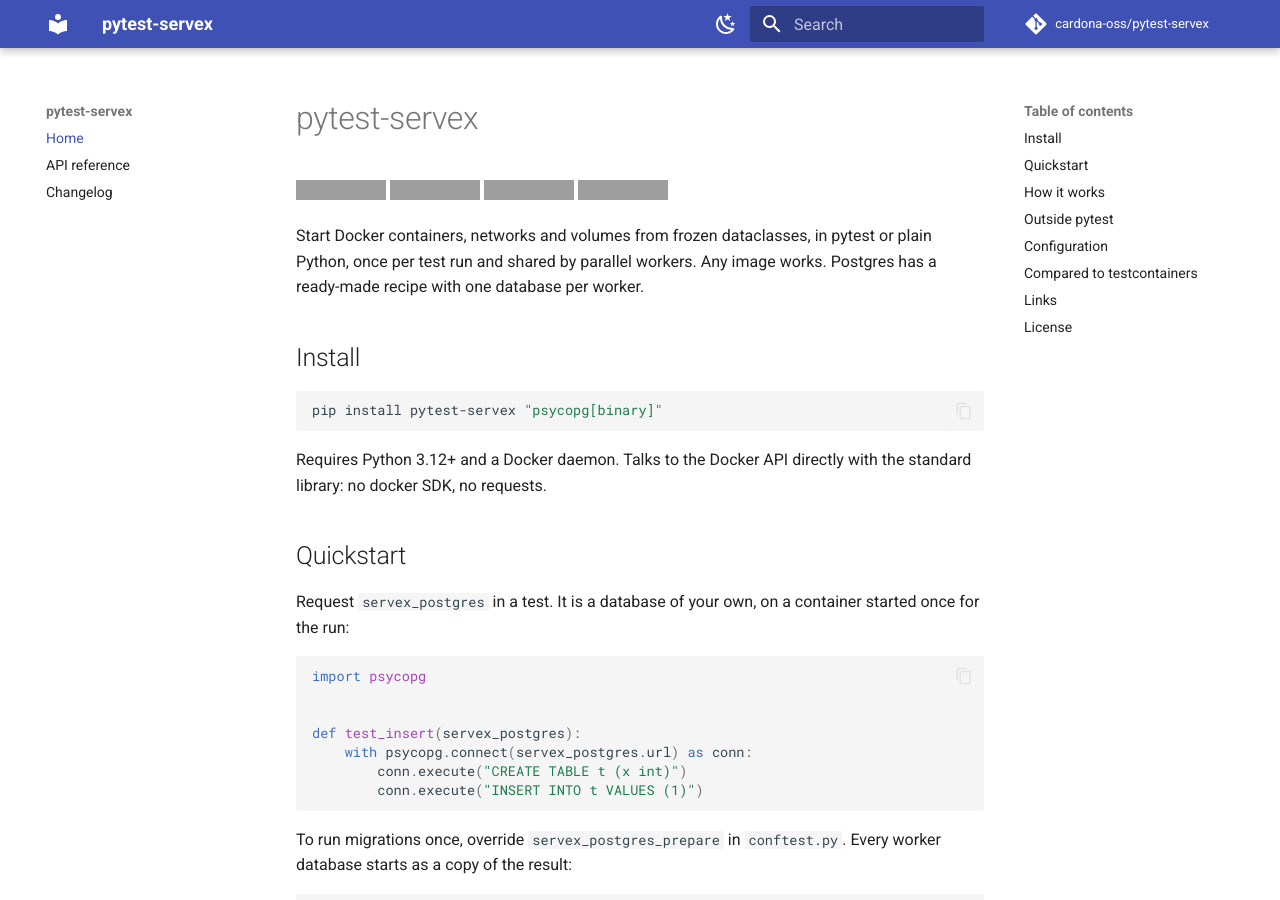
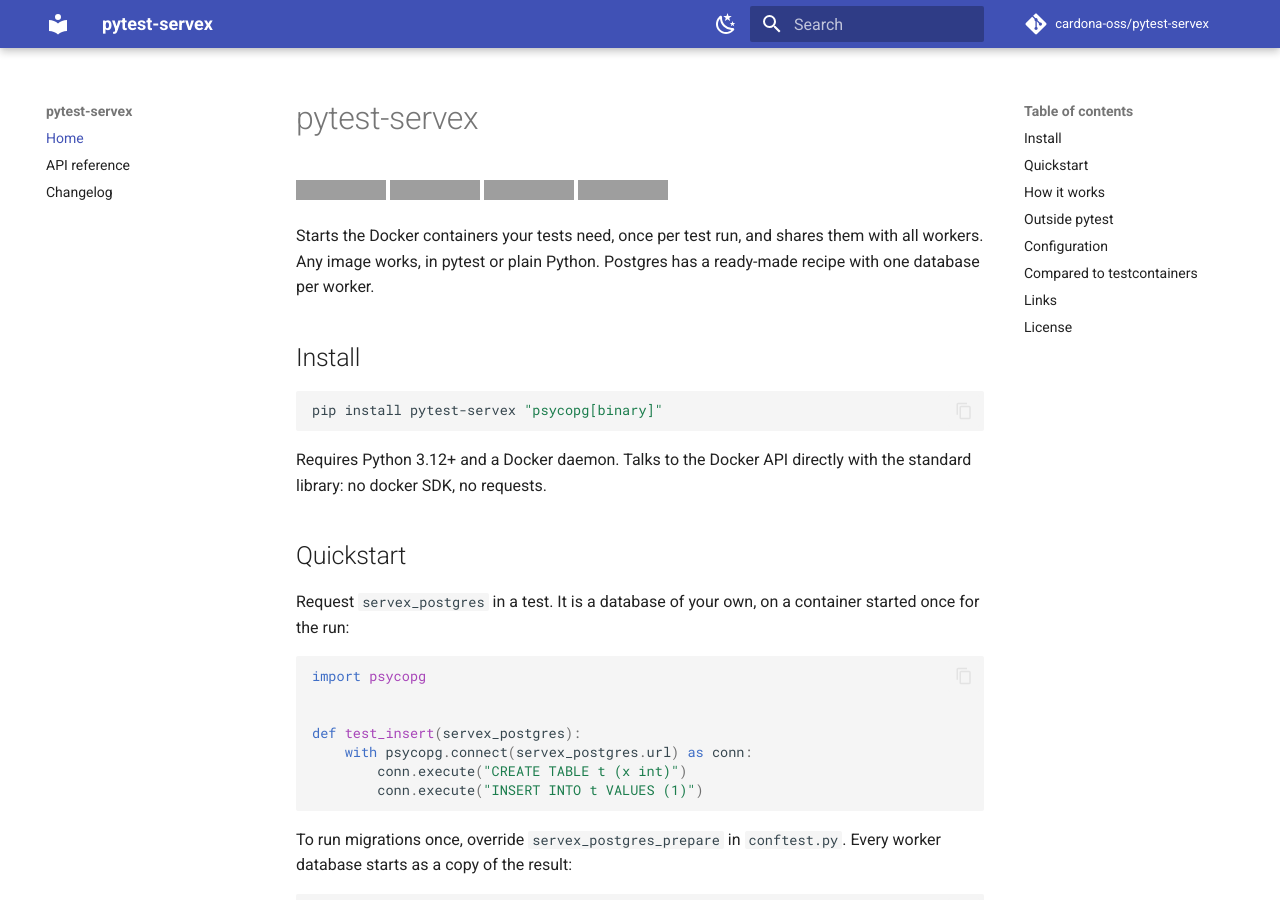
Before and after one commit to jorgeecardona/pytest-servex, an MkDocs documentation site: the page built from docs/index.md, in a window 1280 px wide and 900 px high. Built offline with MkDocs 1.6.1 and Material for MkDocs 9.7.7, drawn with Linux system fonts in a browser that asks for light colours; comment, search, counter and statistics services are not loaded; grey boxes are pictures that could not be loaded.

Commit message:
docs: plain one-line description (Fable's pick)

```diff
--- a/.copier-answers.yml
+++ b/.copier-answers.yml
@@ -3,8 +3,8 @@ _commit: v0.2.0-1-gf3c3536
 _src_path: _starter
 author_email: jorgeecardona@gmail.com
 author_name: Jorge Cardona
-description: Start Docker containers, networks and volumes from frozen dataclasses, in
-  pytest or plain Python, once per test run and shared by parallel workers.
+description: Starts the Docker containers your tests need, once per test run, and shares
+  them with all workers.
 dist_name: pytest-servex
 gitlab_group: cardona-oss
 has_examples: false
--- a/README.md
+++ b/README.md
@@ -5,9 +5,9 @@
 [![Python versions](https://img.shields.io/pypi/pyversions/pytest-servex.svg)](https://pypi.org/project/pytest-servex/)
 [![License: MIT](https://img.shields.io/badge/license-MIT-blue.svg)](https://gitlab.com/cardona-oss/pytest-servex/-/blob/main/LICENSE)
 
-Start Docker containers, networks and volumes from frozen dataclasses, in pytest or plain Python,
-once per test run and shared by parallel workers. Any image works. Postgres has a ready-made recipe
-with one database per worker.
+Starts the Docker containers your tests need, once per test run, and shares them with all workers.
+Any image works, in pytest or plain Python. Postgres has a ready-made recipe with one database per
+worker.
 
 ## Install
 
--- a/mkdocs.yml
+++ b/mkdocs.yml
@@ -1,5 +1,5 @@
 site_name: pytest-servex
-site_description: Start Docker containers, networks and volumes from frozen dataclasses, in pytest or plain Python, once per test run and shared by parallel workers.
+site_description: Starts the Docker containers your tests need, once per test run, and shares them with all workers.
 repo_url: https://gitlab.com/cardona-oss/pytest-servex
 repo_name: cardona-oss/pytest-servex
 copyright: MIT &copy; Jorge Cardona
--- a/moon.yml
+++ b/moon.yml
@@ -1,6 +1,6 @@
 # yaml-language-server: $schema=https://moonrepo.dev/schemas/project.json
 #
-# pytest-servex — Start Docker containers, networks and volumes from frozen dataclasses, in pytest or plain Python, once per test run and shared by parallel workers.
+# pytest-servex — Starts the Docker containers your tests need, once per test run, and shares them with all workers.
 # Single project at the repo root. Every task runs as a system command via `uv run`
 # (see .moon/toolchain.yml for why moon's Python toolchain is not used). CI runs one
 # `moon run :ci` (lint, format-check, typecheck, test, test-floor, build, docs,
--- a/pyproject.toml
+++ b/pyproject.toml
@@ -1,7 +1,7 @@
 [project]
 name = "pytest-servex"
 dynamic = ["version"]  # the single source of truth is __version__ in src/pytest_servex/__init__.py (see [tool.hatch.version])
-description = "Start Docker containers, networks and volumes from frozen dataclasses, in pytest or plain Python, once per test run and shared by parallel workers."
+description = "Starts the Docker containers your tests need, once per test run, and shares them with all workers."
 readme = "README.md"
 requires-python = ">=3.12"
 license = "MIT"
--- a/src/pytest_servex/__init__.py
+++ b/src/pytest_servex/__init__.py
@@ -1,4 +1,4 @@
-"""Start Docker containers, networks and volumes from frozen dataclasses, in pytest or plain Python, once per test run and shared by parallel workers."""
+"""Starts the Docker containers your tests need, once per test run, and shares them with all workers."""
 
 from pytest_servex.errors import (
     Conflict,
@@ -23,7 +23,7 @@ from pytest_servex.spec import (
     Volume,
 )
 
-__version__ = "0.1.2"  # the single source of truth; pyproject reads it via [tool.hatch.version]
+__version__ = "0.1.3"  # the single source of truth; pyproject reads it via [tool.hatch.version]
 
 __all__ = [
     "POSTGRES",
```
Also changed, not shown: AGENTS.md (+1 -1 lines).
